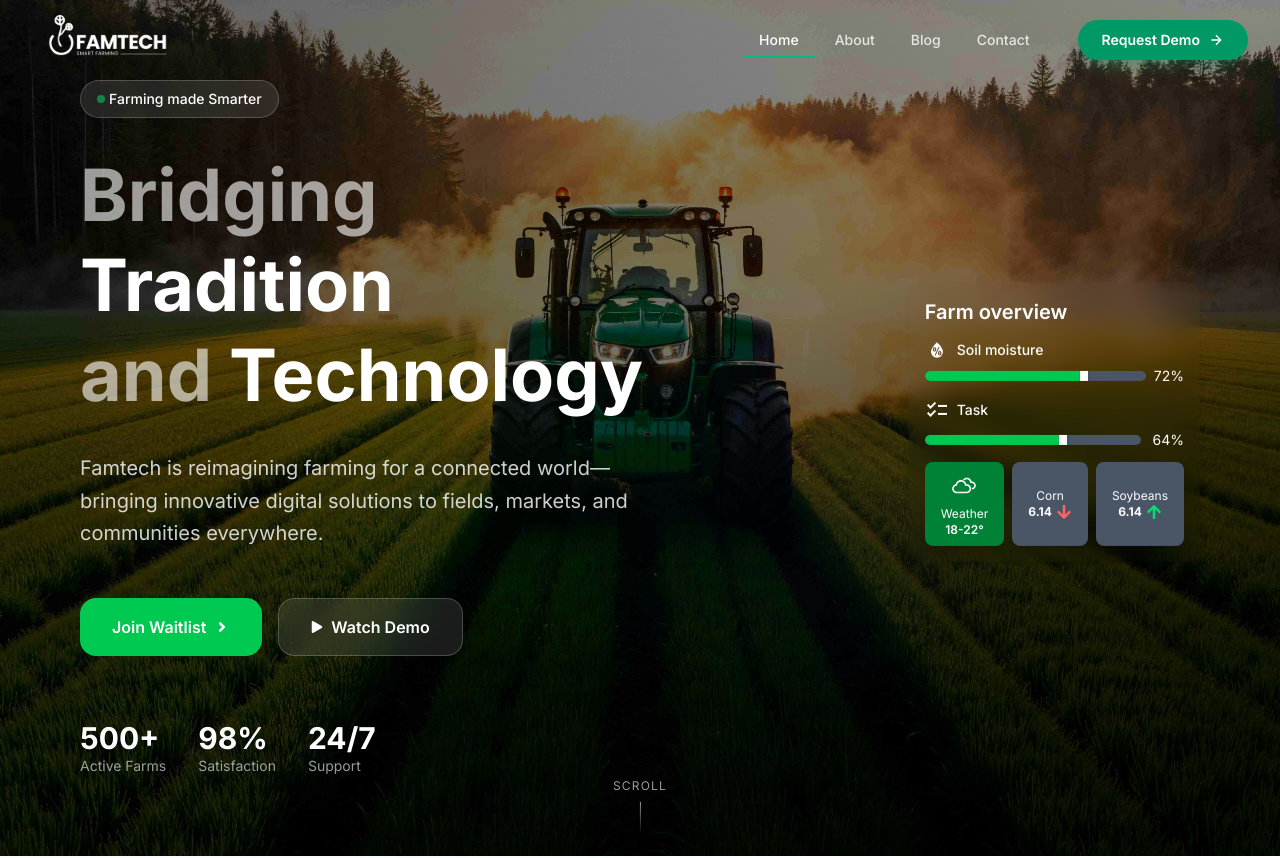
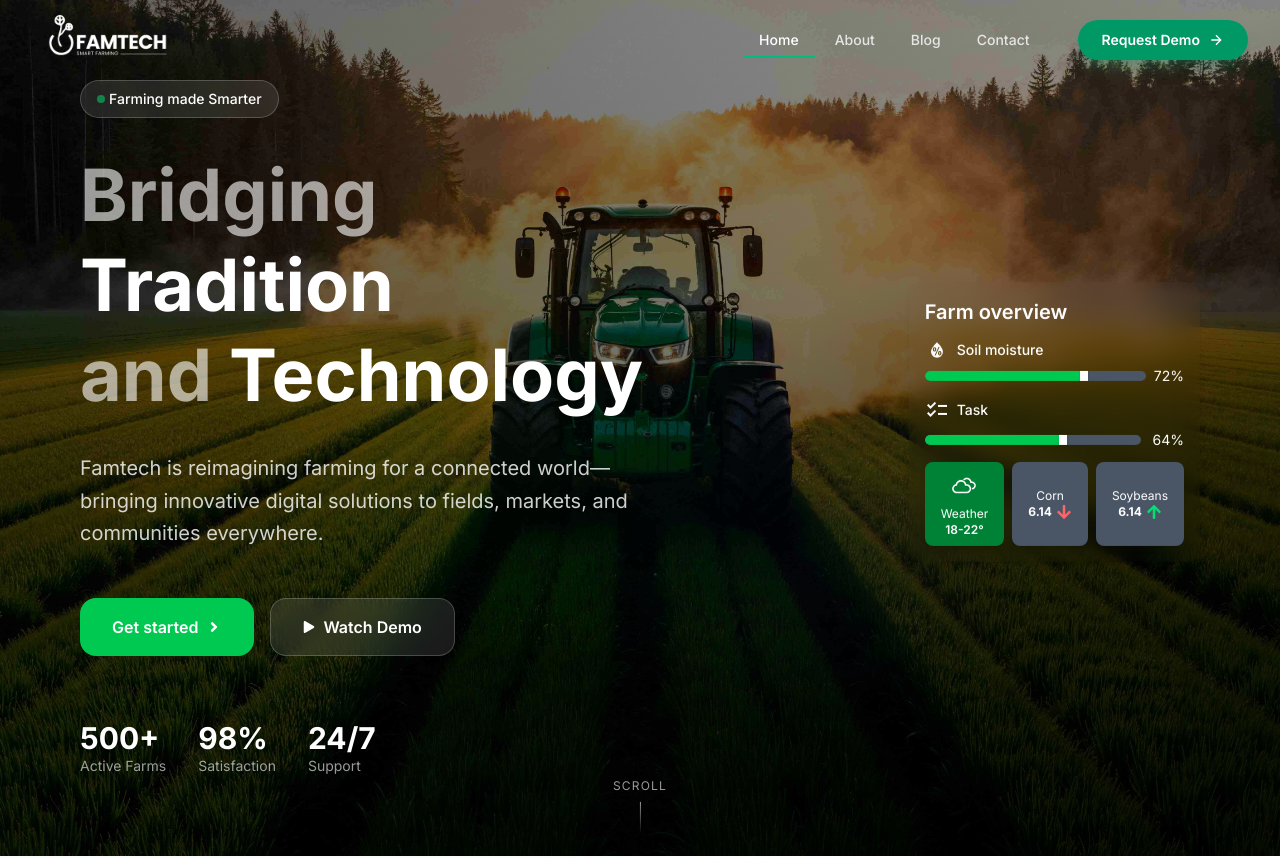
Before and after one commit to Famtechnologia/famtech-app, a Next.js app: page / in a window 1280 px wide. Shown: the top 858 px of the page. Built offline with nearby package versions, Linux system fonts and the light colour scheme.

Commit message:
get started

```diff
--- a/src/components/section/Home.tsx
+++ b/src/components/section/Home.tsx
@@ -129,12 +129,12 @@ const Home: React.FC = () => {
             className="flex flex-col sm:flex-row gap-4 justify-center lg:justify-start pt-4"
           >
             <motion.a
-              href='waitlist'
+              href='https://app.famtechnologia.com'
               className="group relative inline-flex items-center justify-center px-8 py-4 bg-green-500 hover:bg-green-400 text-white font-semibold rounded-2xl transition-all duration-300 transform hover:scale-105 hover:shadow-2xl"
               whileHover={{ scale: 1.05 }}
               whileTap={{ scale: 0.95 }}
             >
-              <span className="relative z-10">Join Waitlist</span>
+              <span className="relative z-10">Get started</span>
               <FaAngleRight className="ml-2 group-hover:translate-x-1 transition-transform duration-300" />
               <div className="absolute inset-0 bg-gradient-to-r from-green-600 to-green-400 rounded-2xl opacity-0 group-hover:opacity-100 transition-opacity duration-300"></div>
             </motion.a>
```
